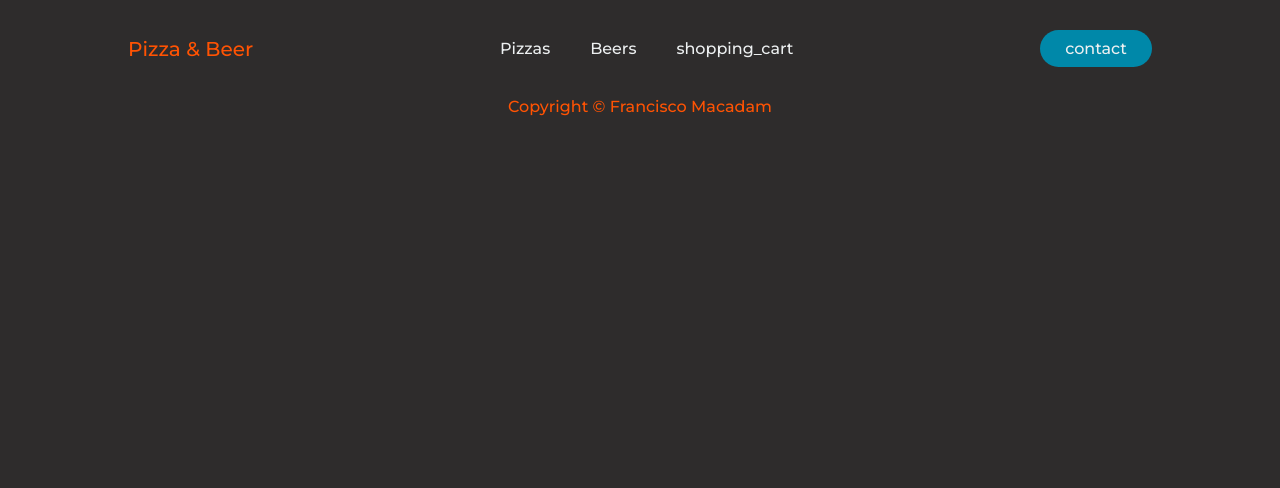
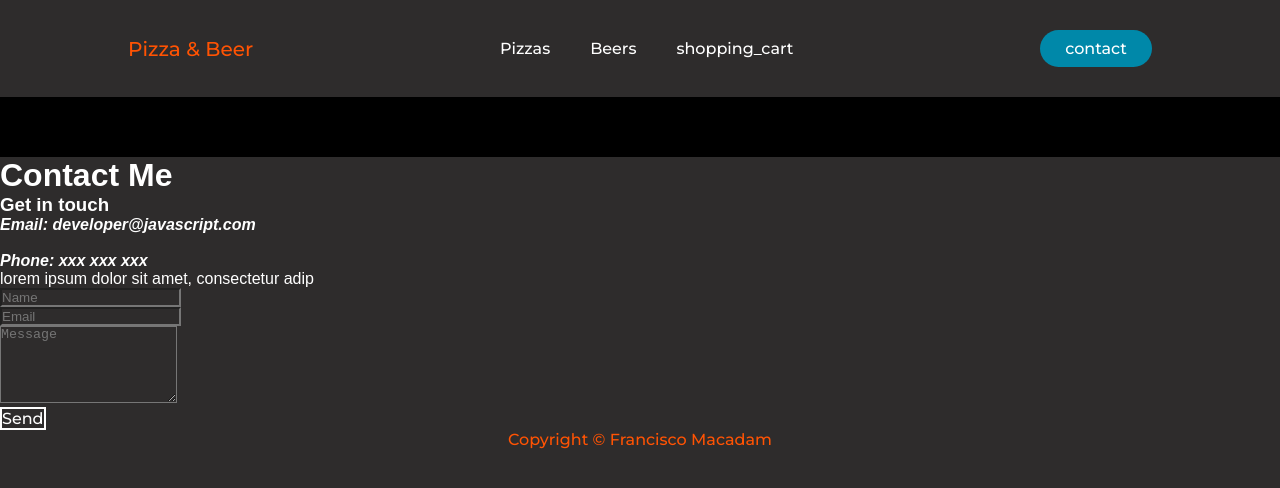
Before and after one commit to FranMacadam/E-commerce-macadam, a React (Create React App) app: page /Contact in a window 1280 px wide. Shown: the top 488 px of the page. Built offline with nearby package versions, Linux system fonts and the light colour scheme; no server answers; the database is empty; the HTML template or start-up script is replaced by a standard one.

Commit message:
Contact form (css not working)

```diff
--- a/src/App.js
+++ b/src/App.js
@@ -6,6 +6,7 @@ import { BrowserRouter, Routes, Route } from 'react-router-dom';
 import ItemDetailContainer from "./components/Body/ItemDetail/ItemDetailContainer"
 import Cart from "./components/Body/Cart/Cart";
 import CustomProvider from "./contexts/CartContext"
+import ContactForm from './components/Header/ContactForm'
 
 const App = () => {
     return (
@@ -17,6 +18,7 @@ const App = () => {
                         <Route path="/Cart" element={<Cart />} />
                         <Route path="/category/:id" element={<ItemListContainer />} />
                         <Route path="/product/:id" element={<ItemDetailContainer />} />
+                        <Route path="/Contact" element={<ContactForm />} />
                     </Routes>
                     <Footer />
                 </BrowserRouter>
--- /dev/null
+++ b/src/components/Header/ContactForm.js
@@ -0,0 +1,65 @@
+import React from 'react';
+import { Container, Row, Col } from 'react-bootstrap'
+import './Header.scss'
+
+const ContactForm = () => {
+    return (
+        <Container className="contactFormContainer">
+            <Row className='mb-5 mt-3'>
+                <Col lg='8'>
+                    <h1 className='display-4 mb-4'>
+                        Contact Me
+                    </h1>
+                </Col>
+            </Row>
+
+            <Row>
+                <Col lg='5' className='mb-5'>
+                    <h3 className='color_sec py-4'>Get in touch</h3>
+                    <address>
+                        <strong>Email: developer@javascript.com</strong>
+                        <br />
+                        <br />
+                        <p>
+                            <strong>Phone: xxx xxx xxx</strong>
+                        </p>
+                    </address>
+                    <p>lorem ipsum dolor sit amet, consectetur adip</p>
+                    <Col>
+                        <form className="contact_form w-100">
+                            <Row>
+                                <Col lg='6' className='form-group'>
+                                    <input
+                                        className='form-control'
+                                        id='name'
+                                        name='name'
+                                        placeholder='Name'
+                                        type='text'
+                                    />
+                                </Col>
+                                <Col lg='6' className='form-group'>
+                                    <input
+                                        className='form-control rounded-0'
+                                        id='email'
+                                        name='email'
+                                        placeholder='Email'
+                                        type='email'
+                                    />
+                                </Col>
+                            </Row>
+                            <textarea className='form-control rounded-0' id='message' name='message' placeholder='Message' rows='5'></textarea>
+                            <br />
+                            <Row>
+                                <Col lg='12' className='form-group'>
+                                    <button className='btn ac_btn' type='submit'>Send</button>
+                                </Col>
+                            </Row>
+                        </form>
+                    </Col>
+                </Col>
+            </Row>
+        </Container>
+    );
+}
+
+export default ContactForm;
--- a/src/components/Header/Header.scss
+++ b/src/components/Header/Header.scss
@@ -20,7 +20,7 @@ li, a, button {
     font-family: 'Montserrat', sans-serif;
     font-weight: 500;
     font-size: 16px;
-    color: #edf0f1;
+    color: #ffffff;
     text-decoration: none;
 }
 
@@ -83,3 +83,33 @@ li, a, button {
 .navLink:hover::before{
     transform: scaleX(1);
 }
+
+.contactFormContainer{
+    background-color: #000;
+    color: #ffffff;
+    font-family: 'Raleway', sans-serif;
+    padding-top: 60px;
+}
+
+.contact__form .form-control {
+    padding: 1.375rem .75rem;
+    line-height: 1.5;
+    color: #ffffff;
+    background-color: #0c0c0c;
+    border-radius: 0 !important;
+    border: 1px solid #fff;
+}
+
+.contact__form input.form-control {
+    margin-bottom: 2em;
+    height: calc(2.5em + .75rem + 2px);
+}
+
+.btn {
+    color: white;
+    border: 2px solid white;
+}
+
+.btn:hover {
+    color: white
+}
--- a/src/components/Header/Navbar.js
+++ b/src/components/Header/Navbar.js
@@ -53,7 +53,9 @@ const Navbar = () => {
                     </Link>
                 </li>
             </ul>
-            <a href="aa"><button className="btnHeader">contact</button></a>
+            <Link to="/Contact">
+                <button className="btnHeader">contact</button>
+            </Link>
         </header>
     )
 };
```
